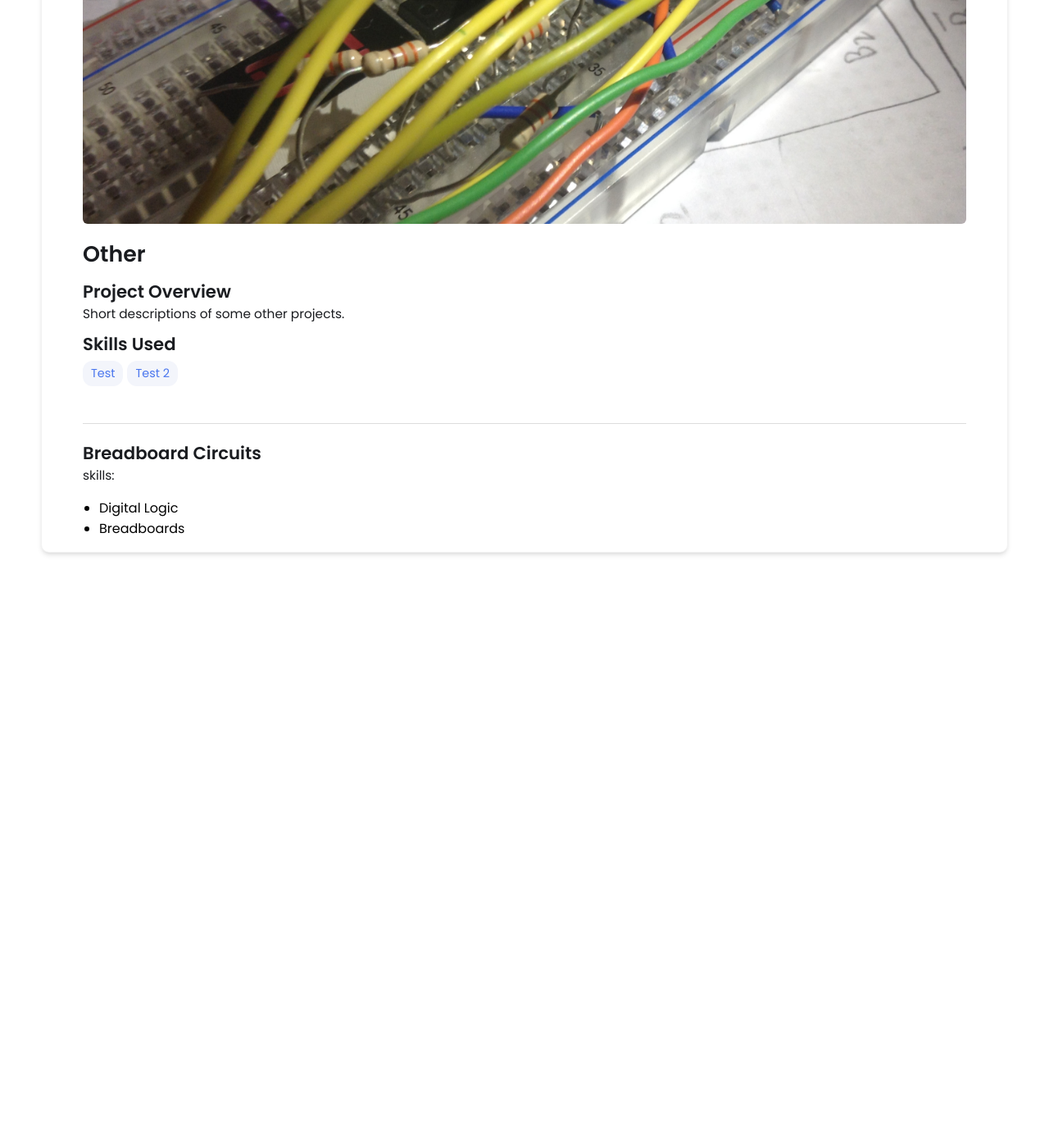
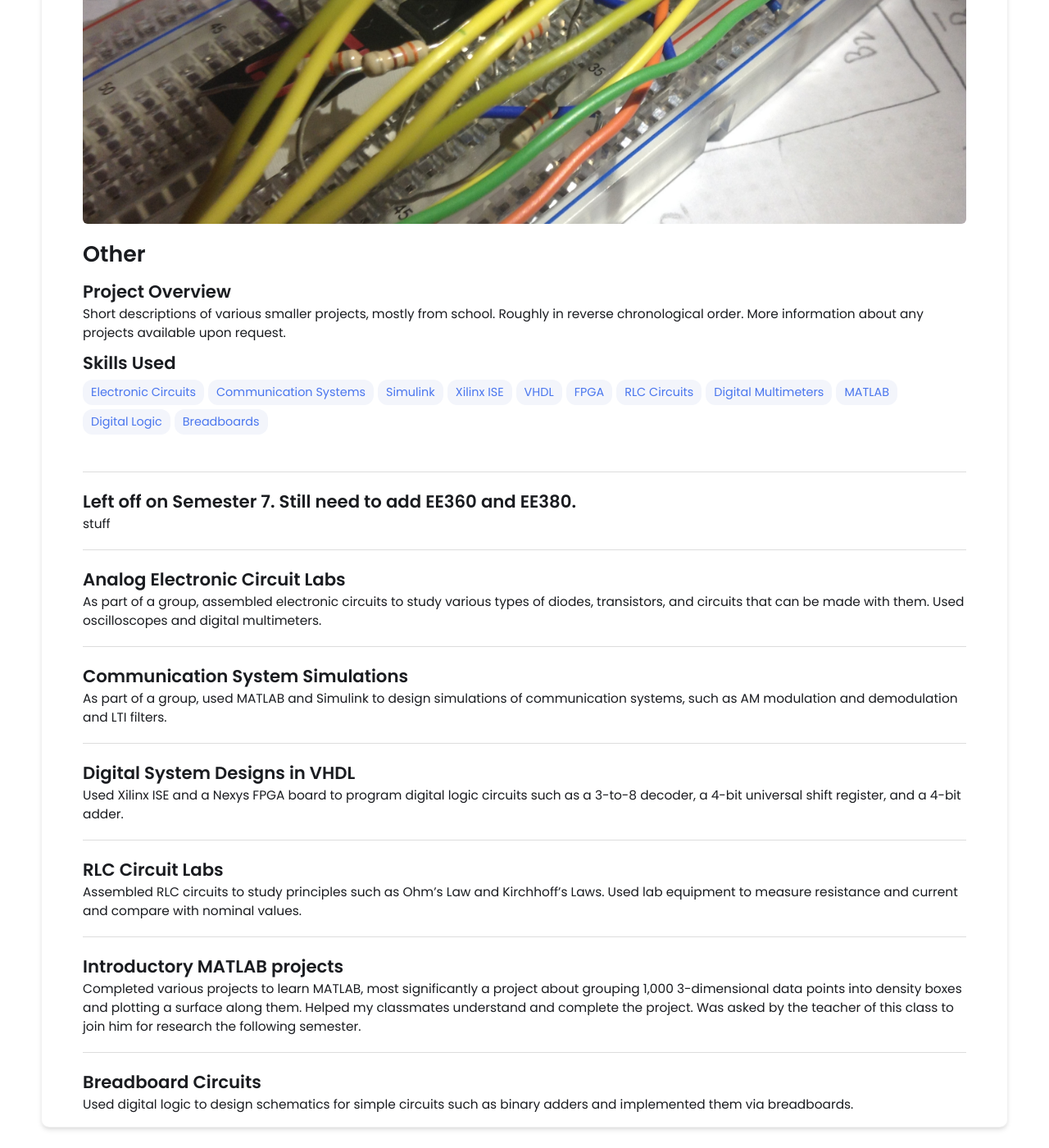
Before and after one commit to MattPieti/MattPieti.github.io, a Jekyll site: the page built from _projects/9other/index.md, in a window 1280 px wide and 1400 px high, scrolled down 217 px. Shown: the whole window at 82% size. Built offline with Jekyll 4.4.1, drawn with Linux system fonts in a browser that asks for light colours; before the commit the page ends 916 px from its top, so only the background shows below that.

Commit message:
Update index.md

```diff
--- a/_projects/9other/index.md
+++ b/_projects/9other/index.md
@@ -1,17 +1,68 @@
 ---
 layout: post
 title: Other
-description: Short descriptions of some other projects.
+description: Short descriptions of various smaller projects, mostly from school. Roughly in reverse chronological order. More information about any projects available upon request.
 skills:
-  - Test
-  - Test 2
+  - Electronic Circuits
+  - Communication Systems
+  - Simulink
+  - Xilinx ISE
+  - VHDL
+  - FPGA
+  - RLC Circuits
+  - Digital Multimeters
+  - MATLAB
+  - Digital Logic
+  - Breadboards
 
 main-image: /breadboard.JPG
 ---
 
 ---
 
+## Left off on Semester 7. Still need to add EE360 and EE380.
+
+
+stuff
+
+---
+
+## Analog Electronic Circuit Labs
+
+
+As part of a group, assembled electronic circuits to study various types of diodes, transistors, and circuits that can be made with them. Used oscilloscopes and digital multimeters.
+
+---
+
+## Communication System Simulations
+
+
+As part of a group, used MATLAB and Simulink to design simulations of communication systems, such as AM modulation and demodulation and LTI filters.
+
+---
+
+## Digital System Designs in VHDL
+
+
+Used Xilinx ISE and a Nexys FPGA board to program digital logic circuits such as a 3-to-8 decoder, a 4-bit universal shift register, and a 4-bit adder.
+
+---
+
+## RLC Circuit Labs
+
+
+Assembled RLC circuits to study principles such as Ohm's Law and Kirchhoff's Laws. Used lab equipment to measure resistance and current and compare with nominal values.
+
+---
+
+## Introductory MATLAB projects
+
+
+Completed various projects to learn MATLAB, most significantly a project about grouping 1,000 3-dimensional data points into density boxes and plotting a surface along them. Helped my classmates understand and complete the project. Was asked by the teacher of this class to join him for research the following semester.
+
+---
+
 ## Breadboard Circuits
-skills:
-  - Digital Logic
-  - Breadboards
+
+
+Used digital logic to design schematics for simple circuits such as binary adders and implemented them via breadboards.
```
